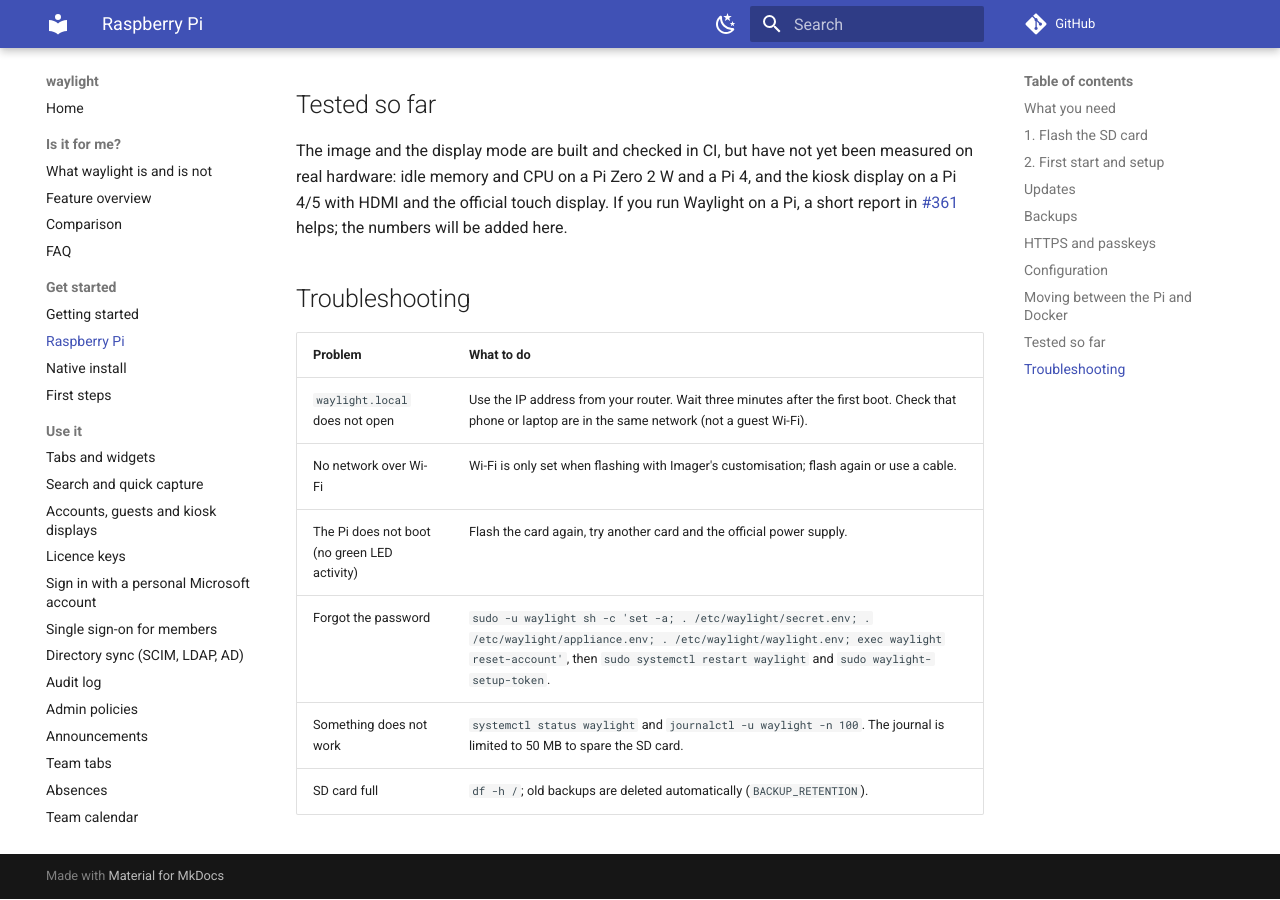
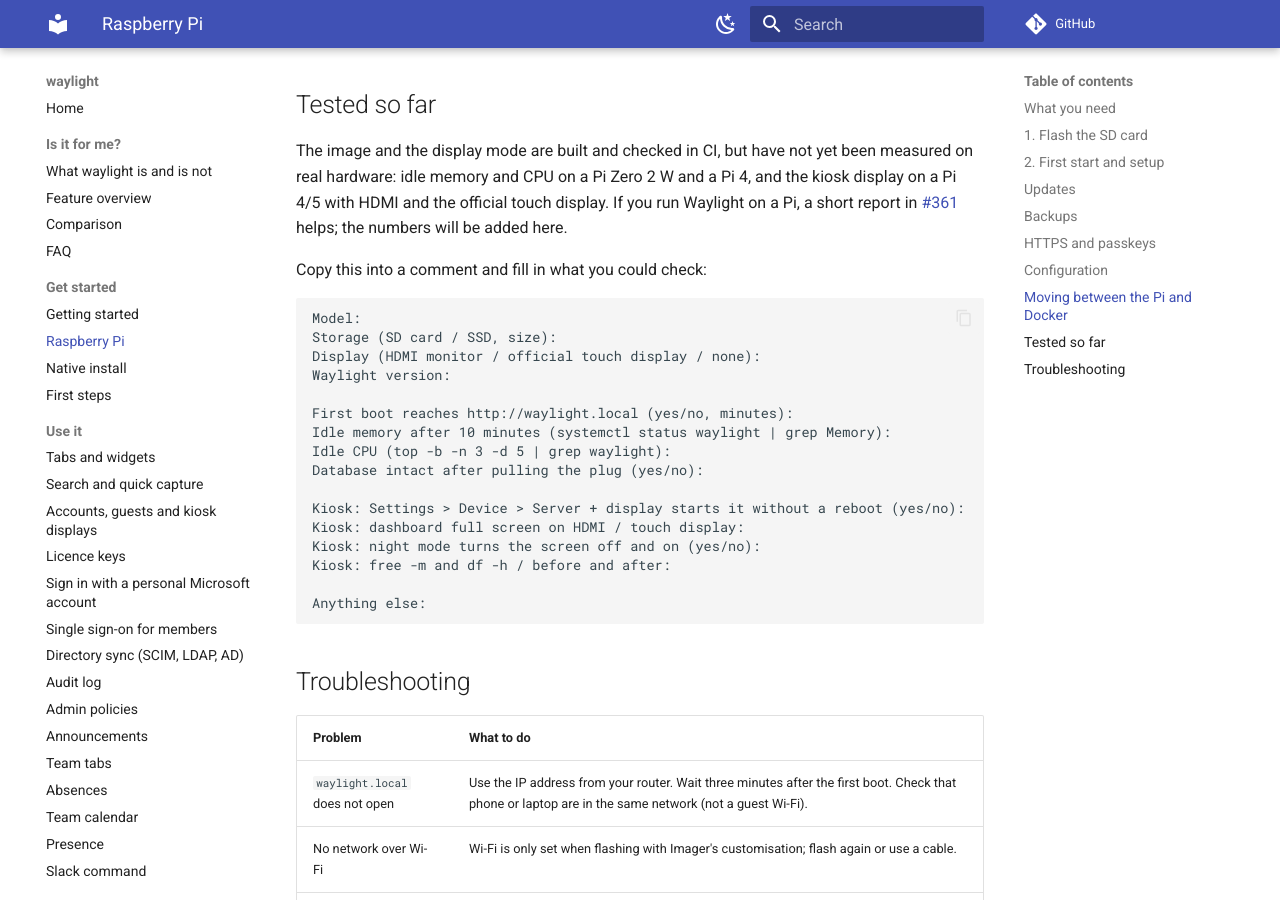
Before and after one commit to Waylight-App/waylight, an MkDocs documentation site: the page built from docs/raspberry-pi.md, in a window 1280 px wide and 900 px high, scrolled down 3013 px. Built offline with MkDocs 1.6.1 and Material for MkDocs 9.7.7, drawn with Linux system fonts in a browser that asks for light colours; comment, search, counter and statistics services are not loaded.

Commit message:
docs: tester guide and finding form for the screen reader audit and Pi reports (#354, #361)
Screen reader test guide, accessibility finding issue form and a copyable hardware report block.

````diff
--- a/docs/raspberry-pi.md
+++ b/docs/raspberry-pi.md
@@ -137,6 +137,27 @@ display. If you run Waylight on a Pi, a short report in
 [#361](https://github.com/Waylight-App/waylight/issues/361) helps; the numbers
 will be added here.
 
+Copy this into a comment and fill in what you could check:
+
+```text
+Model:
+Storage (SD card / SSD, size):
+Display (HDMI monitor / official touch display / none):
+Waylight version:
+
+First boot reaches http://waylight.local (yes/no, minutes):
+Idle memory after 10 minutes (systemctl status waylight | grep Memory):
+Idle CPU (top -b -n 3 -d 5 | grep waylight):
+Database intact after pulling the plug (yes/no):
+
+Kiosk: Settings > Device > Server + display starts it without a reboot (yes/no):
+Kiosk: dashboard full screen on HDMI / touch display:
+Kiosk: night mode turns the screen off and on (yes/no):
+Kiosk: free -m and df -h / before and after:
+
+Anything else:
+```
+
 ## Troubleshooting
 
 | Problem | What to do |
````
Also changed, not shown: docs/accessibility.md (+13 -0 lines), 1 other file.
